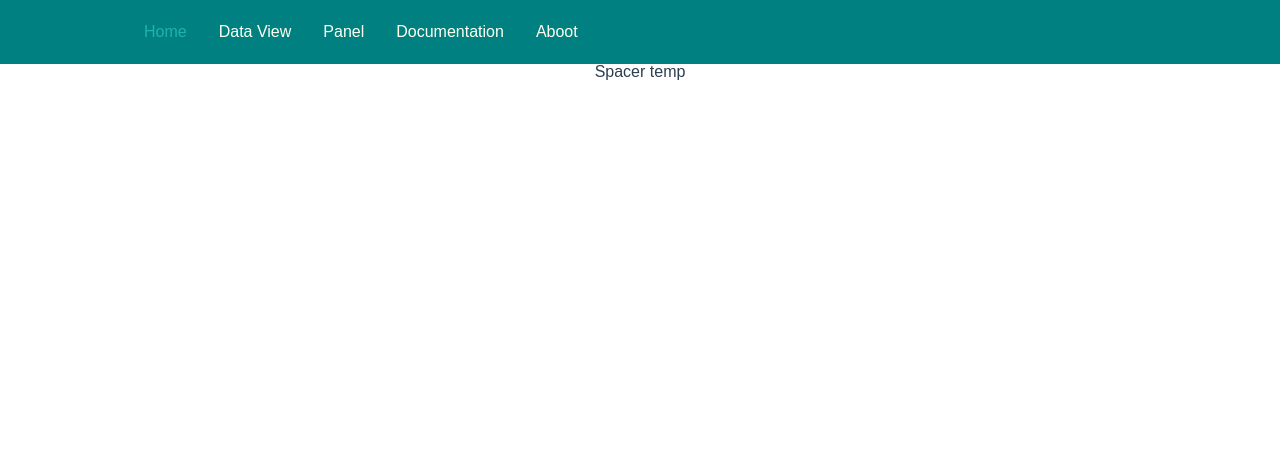
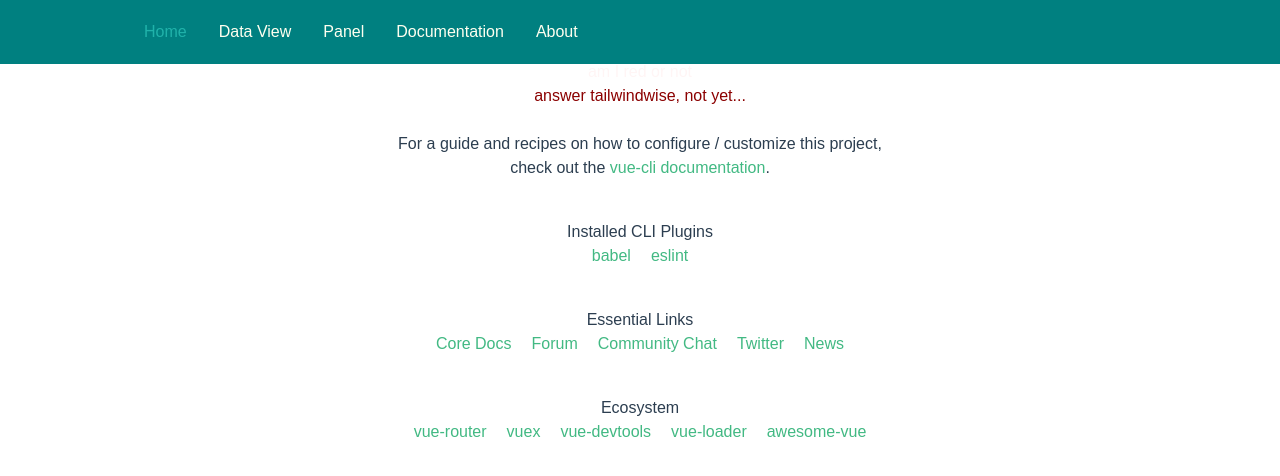
Before and after one commit to Hardocs/basis-app-framework, a Vue app: page /#/ in a window 1280 px wide. Shown: the top 476 px of the page. Built offline with nearby package versions, Linux system fonts and the light colour scheme.

Commit message:
And now we are working, fully in Electron as in a Vue-web app. Installing as exe was smooth, and also just-works, if full packaging for this will be done later. Developing works very much as it does for the Vue app alone, and can also still be done that way.

```diff
--- a/src/App.vue
+++ b/src/App.vue
@@ -3,6 +3,7 @@
     <Nav />
 <!--    <img alt="Vue logo" src="./assets/logo.png" style="margin: 95px auto 0 auto">-->
 <!--    <HelloWorld msg="Welcome to Your Vue Local Db App (very preliminary...)"/>-->
+    <router-view/>
   </div>
 </template>
 
@@ -15,6 +16,9 @@ export default {
   components: {
     // HelloWorld,
     'Nav':Nav
+  },
+  created () {
+    console.log ('App ... created')
   }
 }
 </script>
--- a/src/components/Nav.vue
+++ b/src/components/Nav.vue
@@ -4,7 +4,7 @@
 <!--      <router-link to="/">Homey</router-link>-->
 <!--      <router-link to="/data-view">Data Viewey</router-link>-->
 <!--    </router-view>-->
-<div style="height: 100px"><h2>Spacer temp</h2></div>
+<!--<div style="height: 100px"><h2>Spacer temp</h2></div>-->
     <div class="navbar nav-bg bg-opacity-100 w-screen h-16 fixed top-0 text-white hidden md:block z-20">
       <div class="container mx-auto max-w-5xl flex items-center h-full ">
        <nav class="flex">
@@ -78,7 +78,7 @@ export default {
         },
         {
           name: "/about",
-          label: "Aboot",
+          label: "About",
           type: 'local'
         }
       ]
--- a/src/pages/DataView.vue
+++ b/src/pages/DataView.vue
@@ -39,7 +39,7 @@ export default {
         Object.assign(doc, {
           _id: 'wut',
           title: 'Roma',
-          description: 'A truly great true film of Mexico, from accurate lives, in not quite recent times.'
+          description: 'A great true film of Mexico, from accurate lives, in not quite recent times.'
         })
 
         if (!doc.count) {
```
Also changed, not shown: src/main.js (+6 -1 lines).
